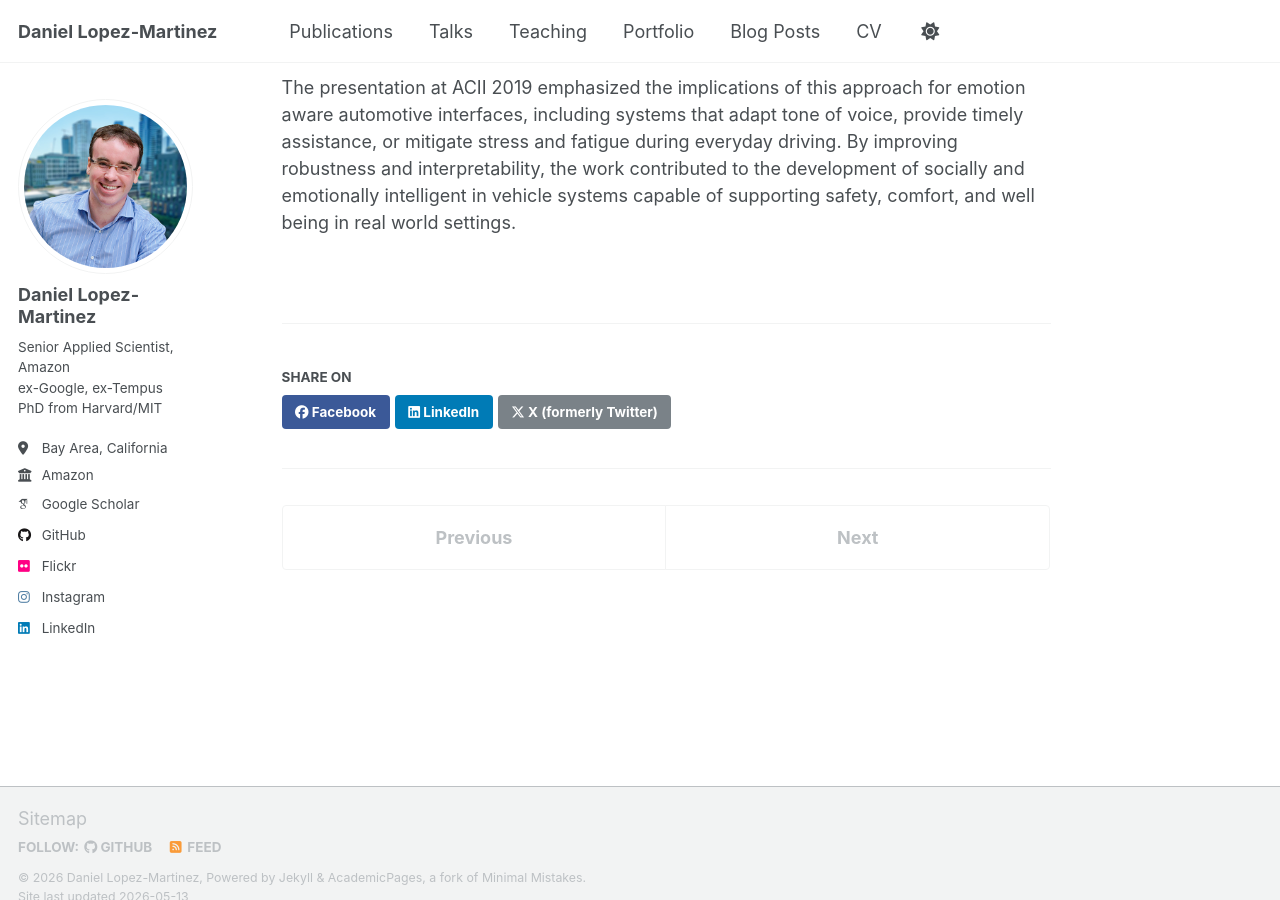
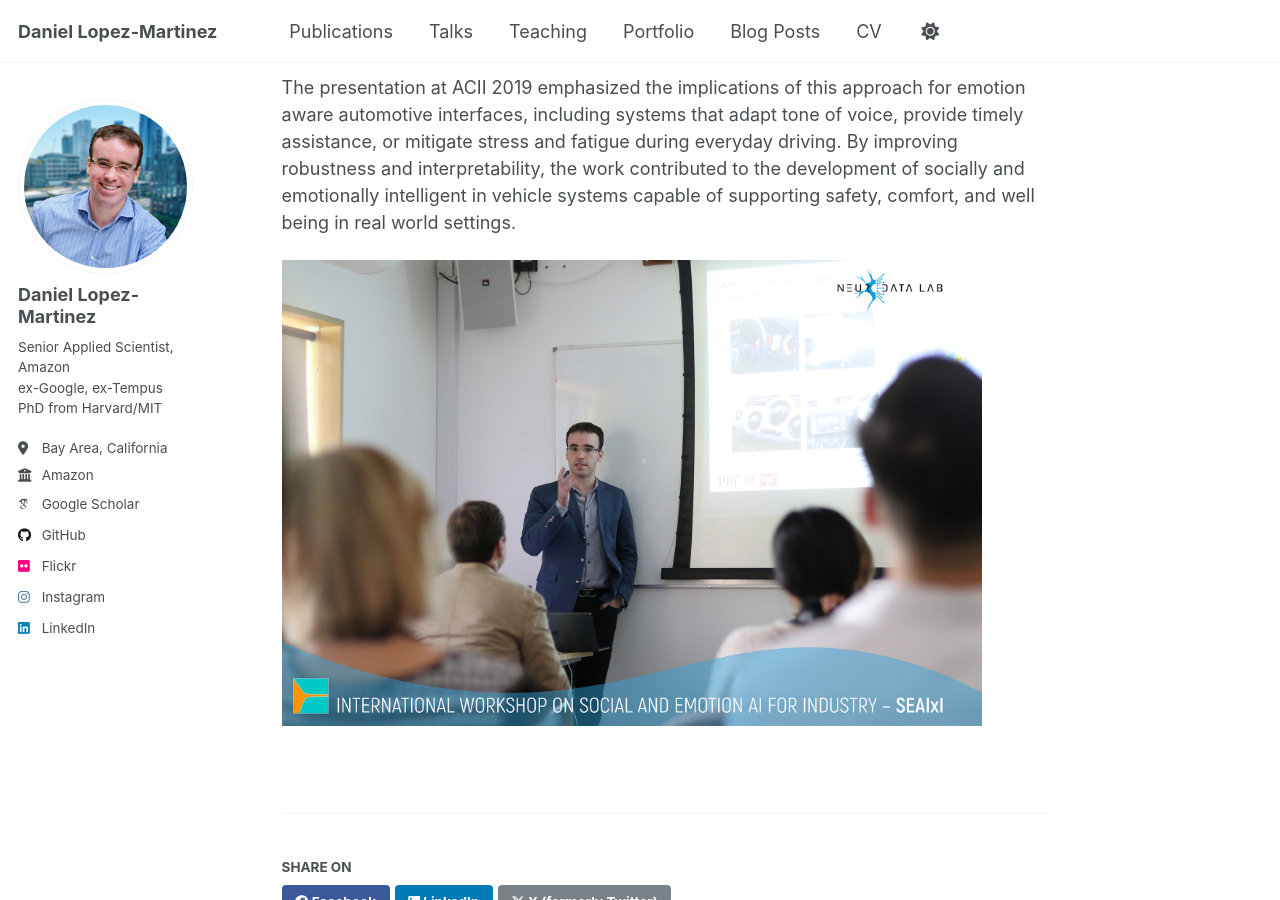
Before and after one commit to daniel-lopezmartinez/daniel-lopezmartinez.github.io, a Jekyll site: the page built from _talks/2019-09-03-acii-seaixi.md, in a window 1280 px wide and 900 px high, scrolled down 891 px. Built offline with Jekyll 4.4.1, drawn with Linux system fonts in a browser that asks for light colours; some web fonts are replaced; a script that is not in the unit is left out.

Commit message:
added image of talk

```diff
--- a/_talks/2019-09-03-acii-seaixi.md
+++ b/_talks/2019-09-03-acii-seaixi.md
@@ -6,6 +6,7 @@ permalink: /talks/2019-09-03-acii-seaixi
 venue: "International Conference on Affective Computing and Intelligent Interaction (ACII), SEAIxI Workshop"
 date: 2019-09-03
 location: "Cambridge, UK"
+image: /images/blog/2019-09-03-cambridge-SEAIXI-talk.jpg
 ---
 
 I delivered an oral presentation at the [International Conference on Affective Computing and Intelligent Interaction (ACII 2019)](https://acii-conf.net/2019/) in Cambridge, UK, during the [International Workshop on Social and Emotion AI for Industry (SEAIxI)](https://acii-conf.net/2019/workshop-information/). The presentation summarized our work on detecting real world, driving induced affective states using physiological signals, based on our [paper](https://ieeexplore.ieee.org/document/8925190) presented at the conference.
@@ -17,3 +18,5 @@ Using three public datasets of real world driving (MIT DriveDB, HciLab, and Affe
 Results showed that this personalized, multi task approach consistently outperformed standard single task models and provided interpretable insight into which signals contributed most to stress detection. In particular, the analysis highlighted the prominence of EDA features in distinguishing high versus low stress segments across datasets, in line with prior findings in affective computing and real world driving research.
 
 The presentation at ACII 2019 emphasized the implications of this approach for emotion aware automotive interfaces, including systems that adapt tone of voice, provide timely assistance, or mitigate stress and fatigue during everyday driving. By improving robustness and interpretability, the work contributed to the development of socially and emotionally intelligent in vehicle systems capable of supporting safety, comfort, and well being in real world settings.
+
+<img src='/images/blog/2019-09-03-cambridge-SEAIXI-talk.jpg' width="700" alt="Daniel Lopez-Martinez presenting on driving-induced affective state detection at the SEAIxI Workshop, ACII 2019, Department of Computer Science and Technology, University of Cambridge.">
```
